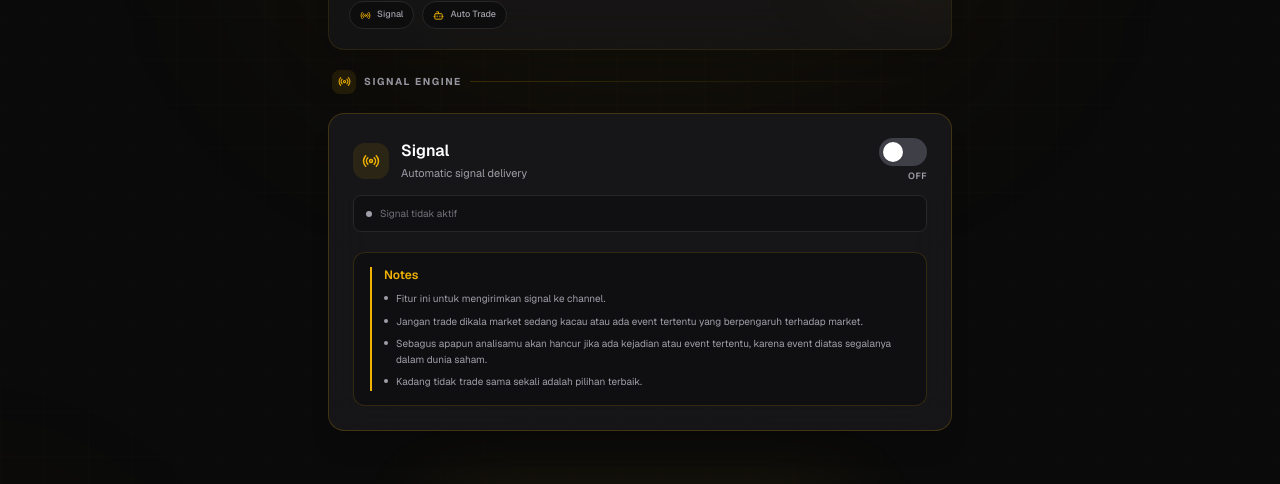
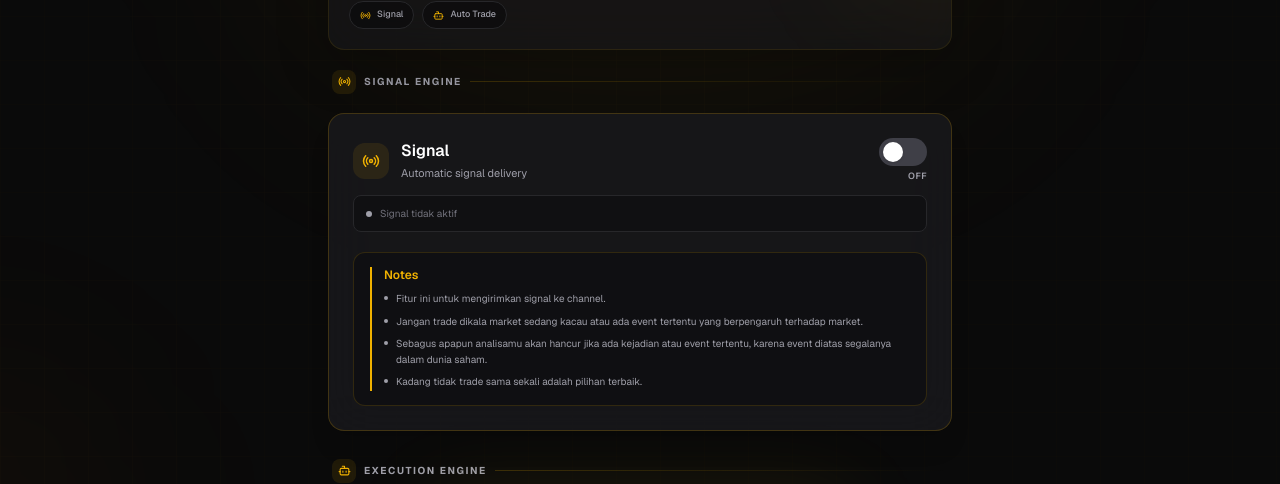
Before and after one commit to usmandarusman/MI, a Next.js app: page /trade-plane in a window 1280 px wide. Shown: the part 224-708 px from the top of the page. Built offline with nearby package versions, Linux system fonts and the light colour scheme; no server answers.

Commit message:
remove minhscreen signal section

```diff
--- a/app/trade-plane/page.tsx
+++ b/app/trade-plane/page.tsx
@@ -445,7 +445,6 @@ export default function TradePlanePage() {
         <section
           id="signal"
           className="
-            min-h-screen
             scroll-mt-4
           "
         >
```
